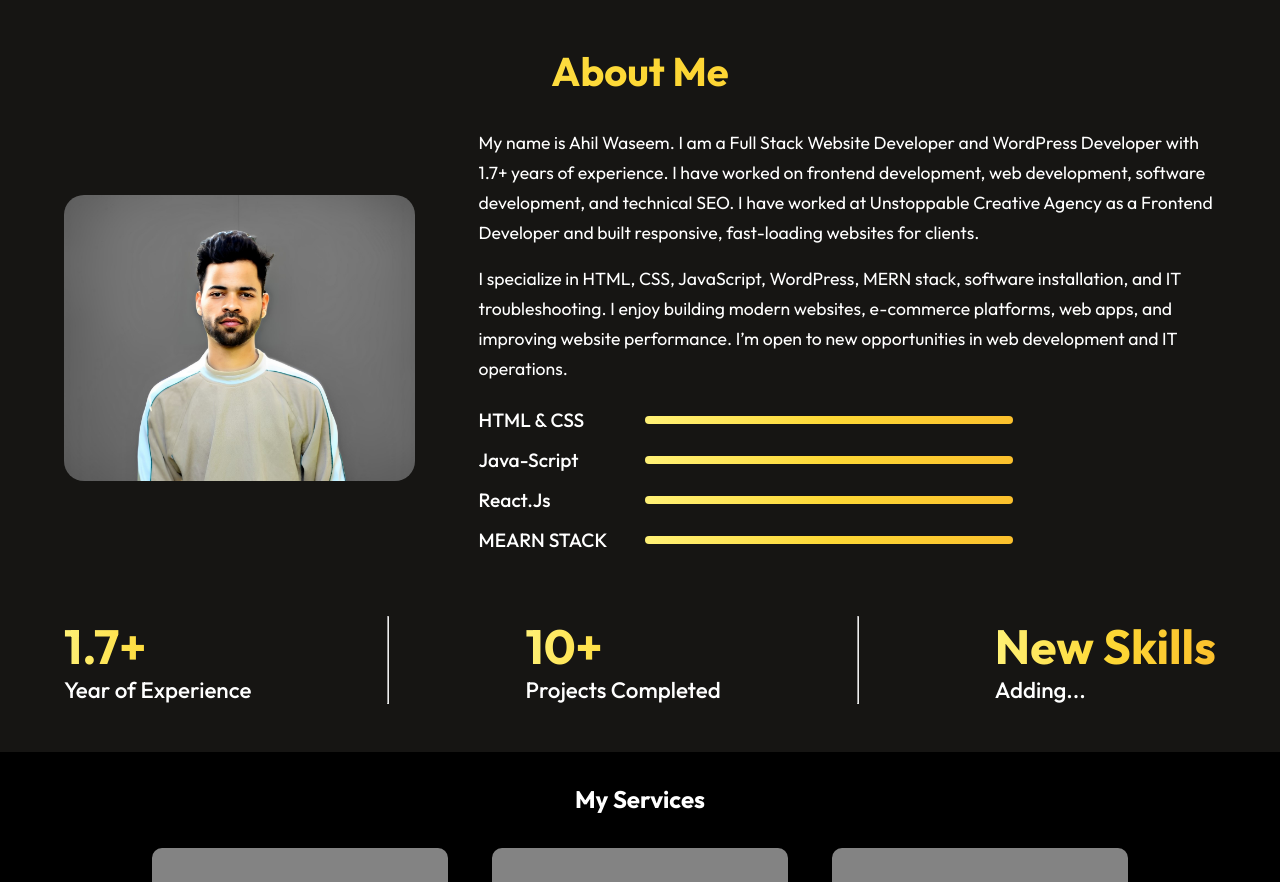
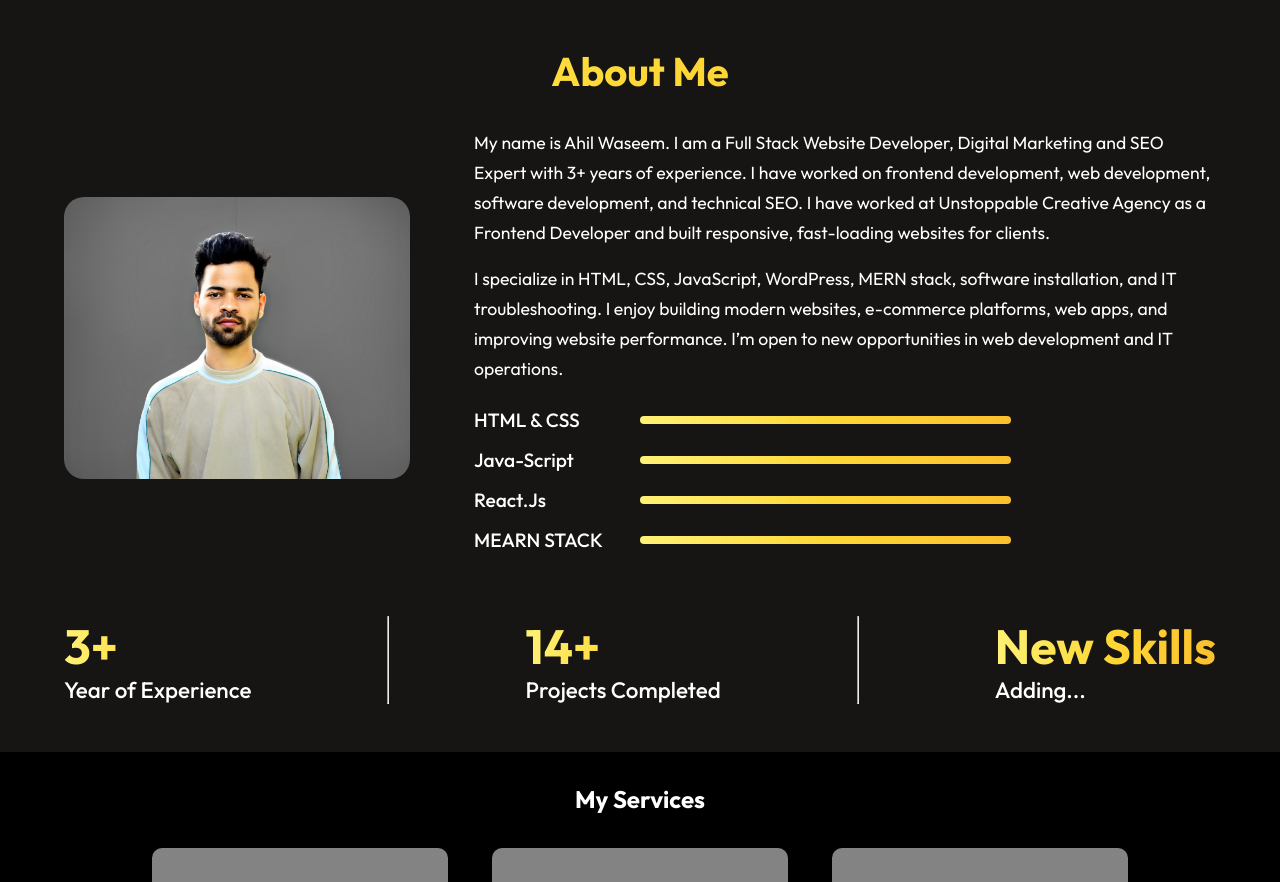
Before and after one commit to Ahil-Waseem/Ahil-React-Portfolio, a React (Vite) app: page / in a window 1280 px wide. Shown: the part 940-1822 px from the top of the page. Built offline with nearby package versions, Linux system fonts and the light colour scheme.

Commit message:
Update experience and achievements in About component
Update About section Experience

```diff
--- a/src/Components/About/About.jsx
+++ b/src/Components/About/About.jsx
@@ -16,7 +16,7 @@ const About = () => {
 <div className='about-right'>
     <div className="about-para">
             <p>
-              My name is Ahil Waseem. I am a Full Stack Website Developer and WordPress Developer with 1.7+ years of experience. I have worked on frontend development, web development, software development, and technical SEO. I have worked at Unstoppable Creative Agency as a Frontend Developer and built responsive, fast-loading websites for clients.
+              My name is Ahil Waseem. I am a Full Stack Website Developer, Digital Marketing and SEO Expert with 3+ years of experience. I have worked on frontend development, web development, software development, and technical SEO. I have worked at Unstoppable Creative Agency as a Frontend Developer and built responsive, fast-loading websites for clients.
             </p>
             <p>
               I specialize in HTML, CSS, JavaScript, WordPress, MERN stack, software installation, and IT troubleshooting. I enjoy building modern websites, e-commerce platforms, web apps, and improving website performance. I’m open to new opportunities in web development and IT operations.
@@ -36,12 +36,12 @@ const About = () => {
     </div>
           <div className="about-achivements">
               <div className="about-achivement">
-                  <h1>1.7+</h1>
+                  <h1>3+</h1>
                   <p>Year of Experience</p>
               </div>
               <hr/>
               <div className="about-achivement">
-                  <h1>10+</h1>
+                  <h1>14+</h1>
                   <p>Projects Completed</p>
               </div>
               <hr />
```
